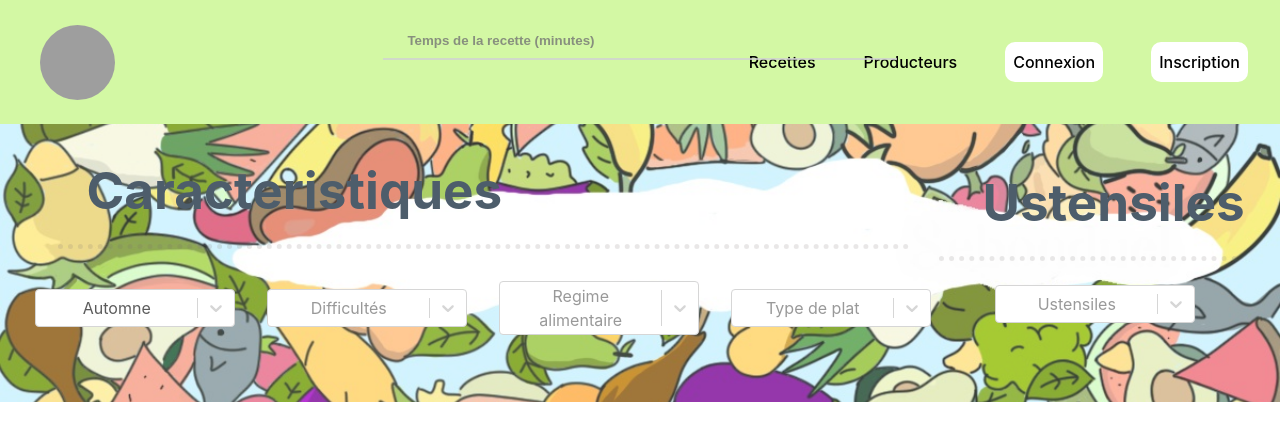
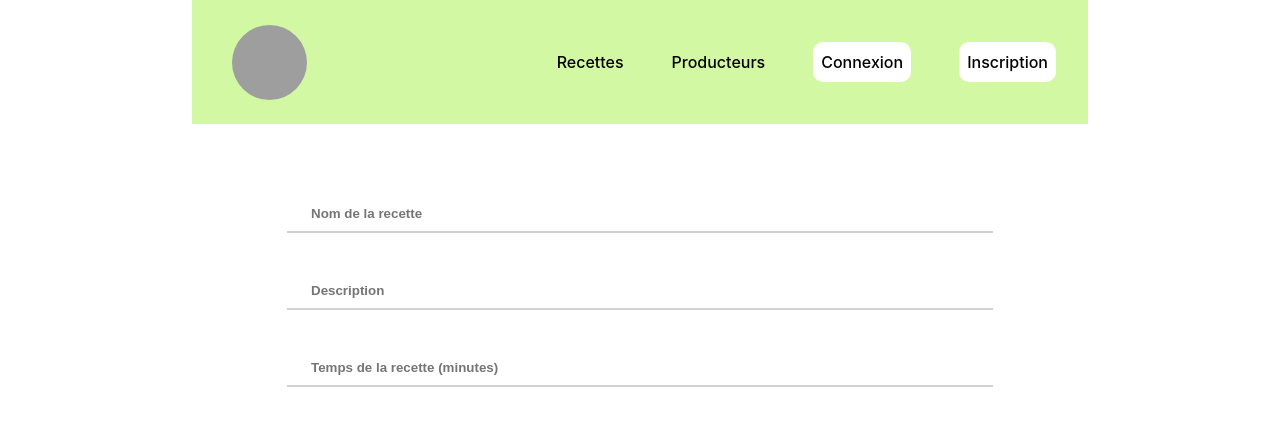
Before and after one commit to Arnaud541/AmapCo-Front, a React (Vite) app in the folder amap/: page /recipe/create in a window 1280 px wide. Shown: the top 443 px of the page. Built offline with nearby package versions, Linux system fonts and the light colour scheme; no server answers; sample sign-in values are in the browser's storage; grey boxes are pictures that could not be loaded.

Commit message:
fix form

```diff
--- a/amap/src/components/Recipes/FormRecipe.jsx
+++ b/amap/src/components/Recipes/FormRecipe.jsx
@@ -102,7 +102,7 @@ function FormRecipe() {
 
   return (
     <div className="container">
-      <form className="search" onSubmit={handleSubmit}>
+      <form className="search-recipe" onSubmit={handleSubmit}>
         <div className="recette-info">
           <input
             className="login__input"
```
